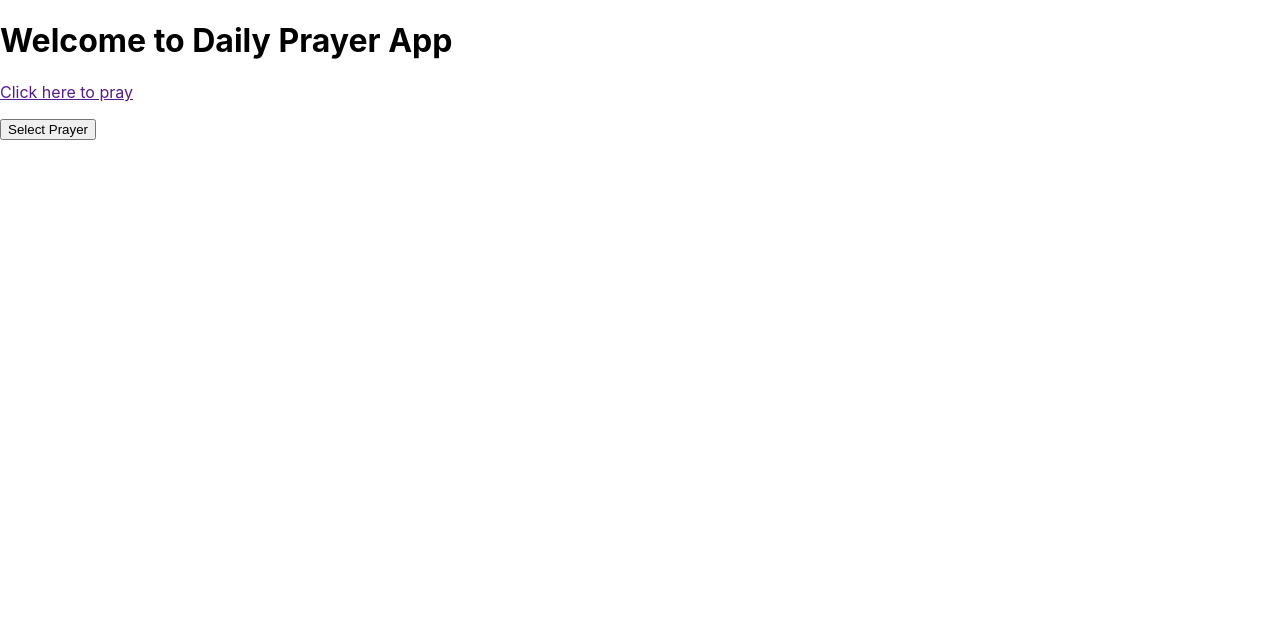
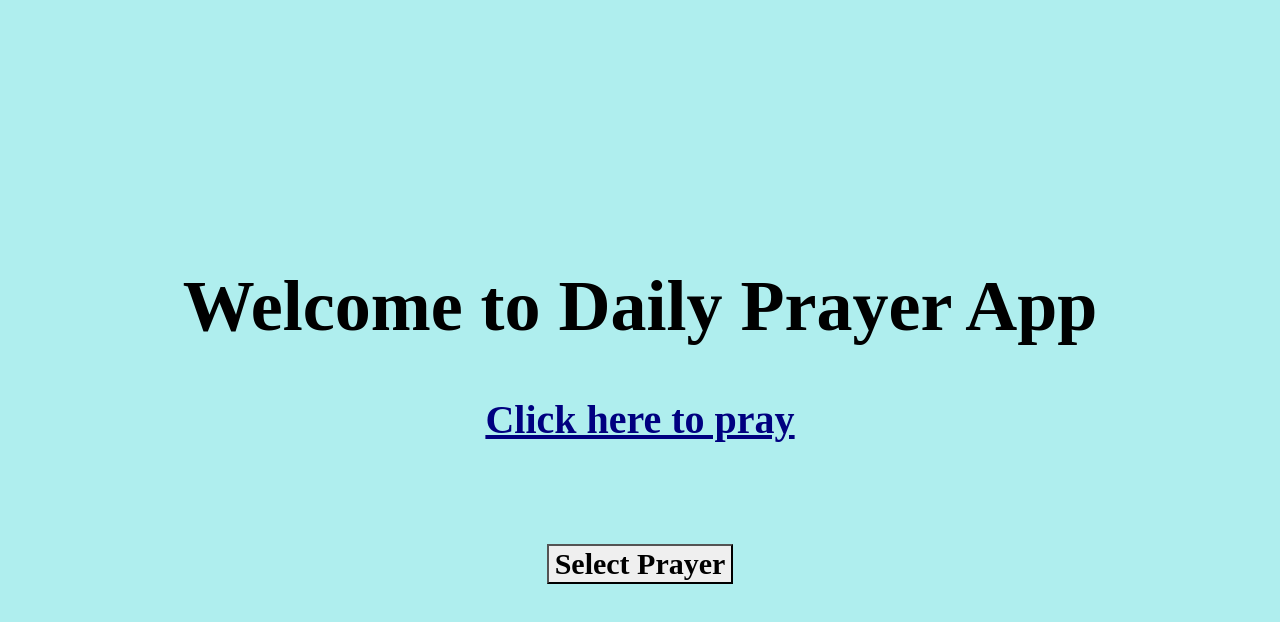
Before and after one commit to wlavery22/rosary, a React (Create React App) app: page / in a window 1280 px wide. Shown: the top 622 px of the page. Built offline with nearby package versions, Linux system fonts and the light colour scheme; no server answers.

Commit message:
Make links clickeable and add css

```diff
--- a/src/components/App/App.js
+++ b/src/components/App/App.js
@@ -1,4 +1,3 @@
-// import logo from '../../logo.svg';
 import { useState, useEffect } from 'react';
 import { Routes, Route } from 'react-router-dom';
 import ErrorPage from '../ErrorPage/ErrorPage';
@@ -9,8 +8,6 @@ import ThemeMenu from '../ThemeMenu/ThemeMenu.js';
 import DateMenu from '../DateMenu/DateMenu.js';
 import PrayerCard from '../PrayerCard/PrayerCard';
 import { formatDate, getRandomElement } from '../../utils.js'
-
-// import { getPrayers } from '../../apiCall';
 
 function App() {
   const [dailyPrayer, setDailyPrayer] = useState("");
@@ -33,11 +30,6 @@ function App() {
   useEffect(() => {
     getDailyPrayer("today");
   }, [])
-
-  // if (isPacked) {
-  //   return <li className="item">{name} ✔</li>;
-  // }
-  // return <li className="item">{name}</li>;
 
   const getThemePrayer = (selection) => {
     console.log("HEY", selection)
@@ -105,6 +97,7 @@ function App() {
           element={
             <PrayerPage
               prayer={prayer}
+              theme={theme}
             />
           }
         />
@@ -123,35 +116,3 @@ function App() {
 }
 
 export default App;
-
-  // const dayPrayers = async () => {
-  //   try {
-  //     const dayData = await getDayPrayers(day);
-  //     setWeekDay(dayData);
-  //   } catch (error) {
-  //     console.error('ERROR:', error);
-  //   }
-  // }
-
-  // const getDayPrayers = (day) => {
-  //   fetch(`https://the-rosary-api.vercel.app/v1/${day}`)
-  //   .then(response => response.json())
-  //   .then(data => {
-  //     console.log(data)
-  //     setPrayer(data[0].text);
-  //   })
-  //   .catch(err => console.error(err));
-  // }
-
-/* <img src={logo} className="App-logo" alt="logo" />
-<p>
-  Edit <code>src/App.js</code> and save to reload.
-</p>
-<a
-  className="App-link"
-  href="https://reactjs.org"
-  target="_blank"
-  rel="noopener noreferrer"
->
-  Learn React
-</a> */
--- a/src/components/HomePage/HomePage.css
+++ b/src/components/HomePage/HomePage.css
@@ -0,0 +1,68 @@
+.home-page {
+  display: flex;
+  flex-Direction: column;
+  align-Items: center;
+  justify-Content: center;
+  height: 100vh;
+  background-color: paleturquoise;
+}
+
+h1 {
+  display: block;
+  font-size: 4.5em;
+  margin-block-start: 0.67em;
+  margin-block-end: 0.67em;
+  margin-inline-start: 0px;
+  margin-inline-end: 0px;
+  font-weight: bold;
+  font-family: cursive;
+}
+
+a:-webkit-any-link {
+  color: navy;
+  cursor: pointer;
+  text-decoration: underline;
+  font-family: cursive;
+  font-size: 2.5em;
+  font-weight: bold;
+}
+
+button {
+  appearance: auto;
+  font-style: ;
+  font-variant-ligatures: ;
+  font-variant-caps: ;
+  font-variant-numeric: ;
+  font-variant-east-asian: ;
+  font-variant-alternates: ;
+  font-variant-position: ;
+  font-weight: bold;
+  font-stretch: ;
+  font-size: .75em;
+  font-family: cursive;
+  font-optical-sizing: ;
+  font-kerning: ;
+  font-feature-settings: ;
+  font-variation-settings: ;
+  text-rendering: auto;
+  color: buttontext;
+  letter-spacing: normal;
+  word-spacing: normal;
+  line-height: normal;
+  text-transform: none;
+  text-indent: 0px;
+  text-shadow: none;
+  display: inline-block;
+  text-align: center;
+  align-items: flex-start;
+  cursor: default;
+  box-sizing: border-box;
+  background-color: buttonface;
+  margin: 0em;
+  padding-block: 1px;
+  padding-inline: 6px;
+  border-width: 2px;
+  border-style: outset;
+  border-color: buttonborder;
+  border-image: initial;
+}
--- a/src/components/HomePage/HomePage.js
+++ b/src/components/HomePage/HomePage.js
@@ -4,13 +4,13 @@ import { Link } from 'react-router-dom';
 
 function HomePage({dailyPrayer}) {
 
-
 return (
   <main className="home-page">
     <h1 className="title">Welcome to Daily Prayer App</h1>
     <PrayerCard prayer={dailyPrayer} />
-    {/* <PrayerCard prayer={prayer} /> */}
     <Link to="/select">
+      <br></br>
+      <br></br>
       <button className="select-prayer">Select Prayer</button>
     </Link>
   </main>
--- a/src/components/PrayerCard/PrayerCard.js
+++ b/src/components/PrayerCard/PrayerCard.js
@@ -1,14 +1,12 @@
 import './PrayerCard.css';
 import { useState, useEffect } from 'react';
 
-function PrayerCard({prayer}) {
+function PrayerCard({prayer, theme}) {
 
   return (
     <main className="prayer-card">
-      {/* <p className="prayer">Give us this day our daily bread</p> */}
-      <a href={prayer} target="_blank" rel="noopener noreferrer">Click here to pray</a>
-
-      <p className="prayer">{prayer}</p>
+      {theme ? <p className="prayer">{prayer}</p> :
+      <a href={prayer} target="_blank" rel="noopener noreferrer">Click here to pray</a>}
     </main>
     )
   }
--- a/src/components/PrayerPage/PrayerPage.js
+++ b/src/components/PrayerPage/PrayerPage.js
@@ -3,11 +3,11 @@ import PrayerCard from '../PrayerCard/PrayerCard';
 import { Link } from 'react-router-dom';
 import { useState } from 'react';
 
-function PrayerPage({prayer}) {
+function PrayerPage({prayer, theme}) {
 
   return (
     <main className="prayer-page">
-      <PrayerCard prayer={prayer} />
+      <PrayerCard prayer={prayer} theme={theme}/>
       <Link className="to-home-page" to="/">
         <button className="home-btn">Home</button>
       </Link>
```
